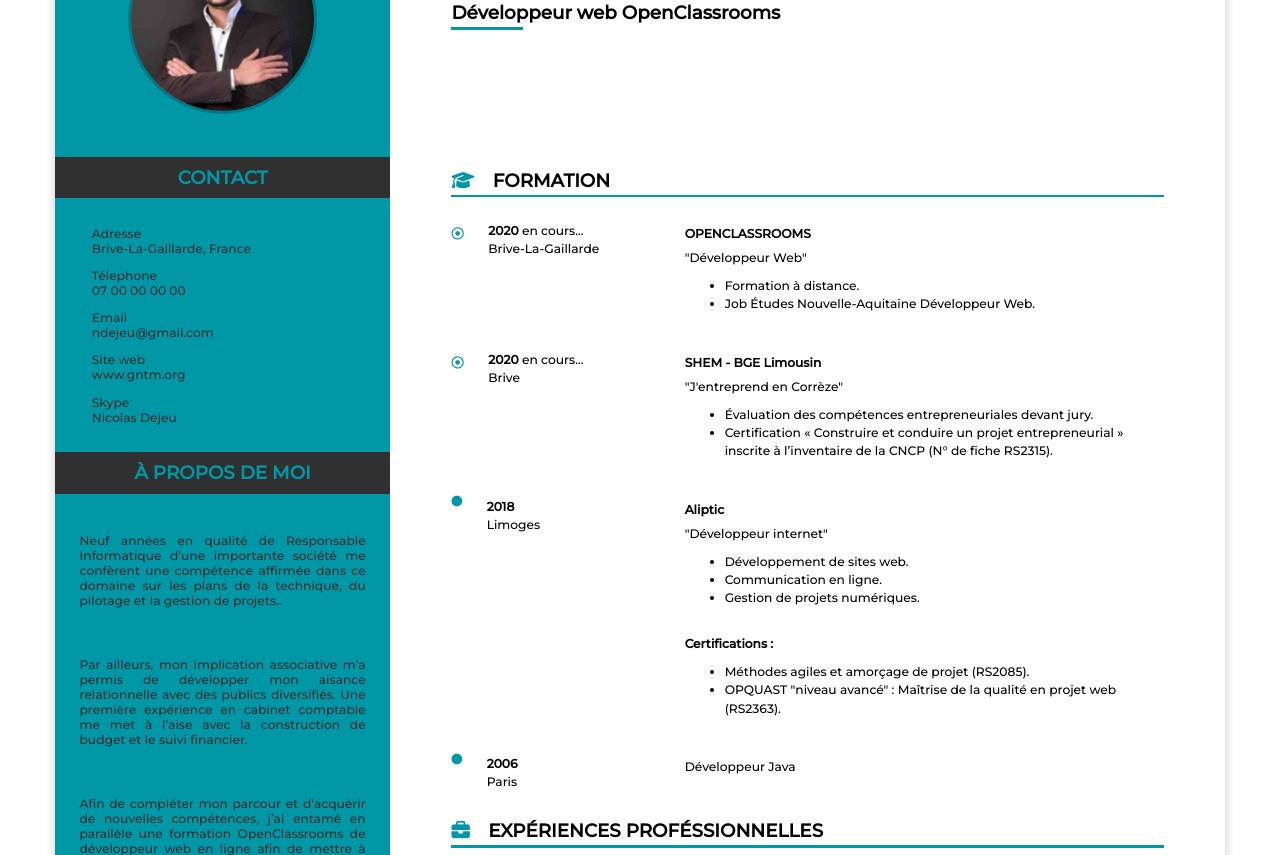
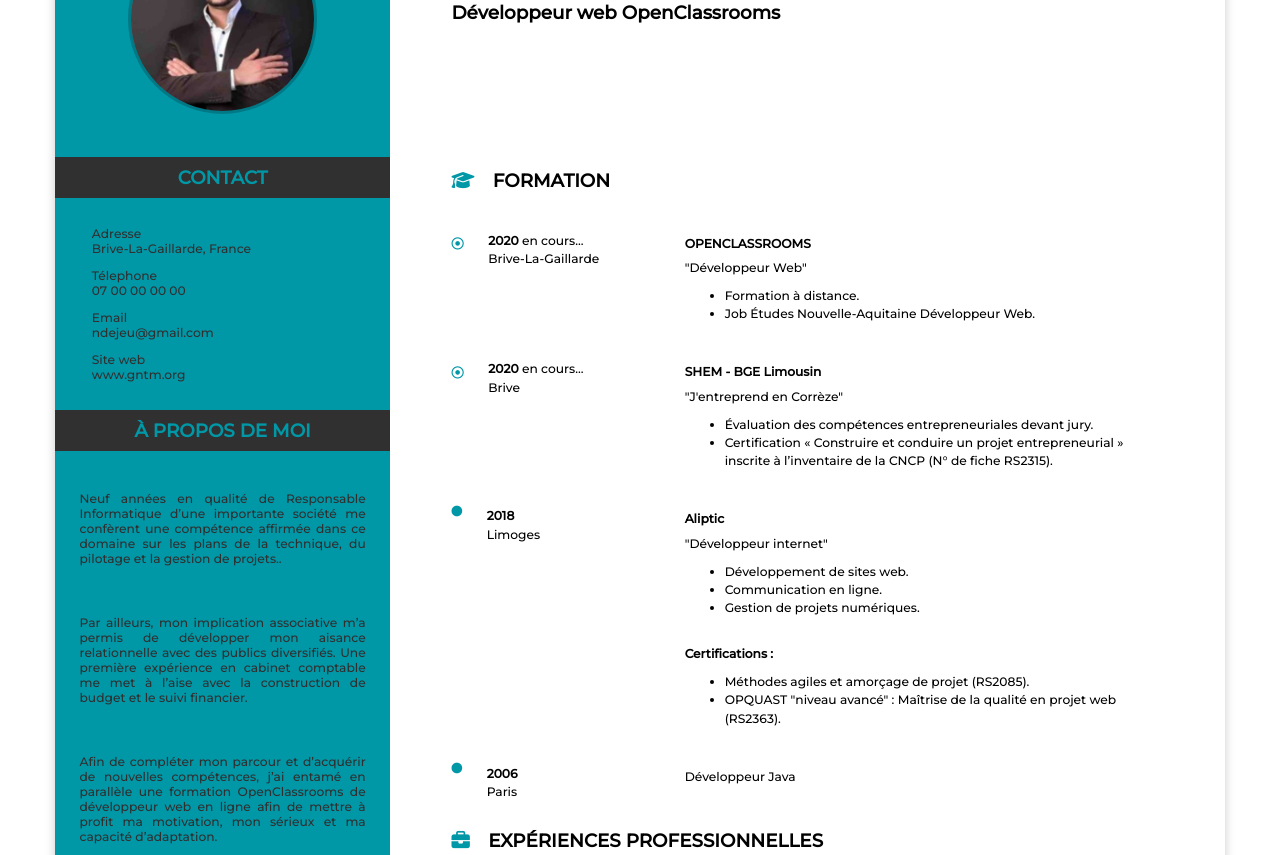
Before and after one commit to rapmag/projet2, a plain HTML site: page index.html in a window 1280 px wide. Shown: the part 137-992 px from the top of the page. Drawn offline with Linux system fonts and the light colour scheme.

Commit message:
modification et suppression des HR

```diff
--- a/index.html
+++ b/index.html
@@ -35,7 +35,7 @@
                 <article class="header_title">
                 <h1><span id="name_title">Nicolas </span>Dejeu</h1>
                 <h2>Développeur web OpenClassrooms</h2>
-					<hr>
+
                 </article>
                 </header>
 
@@ -52,11 +52,10 @@
 							<li>Télephone
 								<br>07 00 00 00 00</li>
 							<li>Email
-								<br><a href="mail_to:ndejeu@gmail.com">ndejeu@gmail.com</a></li>
+								<br><a href="mailto:ndejeu@gmail.com">ndejeu@gmail.com</a></li>
 							<li>Site web
-								<br><a href="https://www.gntm.org">www.gntm.org</a></li>
-							<li>Skype
-								<br><a href="@nicolasrapmag">Nicolas Dejeu</a></li>
+								<br><a href="http://www.gntm.org">www.gntm.org</a></li>
+
 						</ul>
 					</div>
 <!--à propos de moi-->
@@ -78,7 +77,7 @@
 <!--formation-->
 			    <article class="contenu">
 					<h2><i class="fa fa-graduation-cap"></i>&emsp;formation</h2>
-					<hr>
+
 					<div class="element">
 						<div class="date">
 							<i class="far fa-dot-circle"></i>
@@ -160,8 +159,8 @@
 						</div>
 					</div>
 <!--expériences pro-->
-					<h2><i class="fas fa-briefcase"></i>&emsp;expériences proféssionnelles</h2>
-					<hr>
+					<h2><i class="fas fa-briefcase"></i>&emsp;expériences professionnelles</h2>
+
 					<div class="element">
 						<div class="date">
 							<i class="fas fa-circle fa-sm"></i>
@@ -243,7 +242,7 @@
 <!--recommandations-->
 			    <article class="contenu">
 					<h2 class="pen"><i class="fas fa-pen"></i>&emsp;recommandations</h2>
-					<hr>
+
 					<div class="element">
 						<div class="reco">
 							<p>
```
Lines whose indentation alone changed are shown as unchanged.
